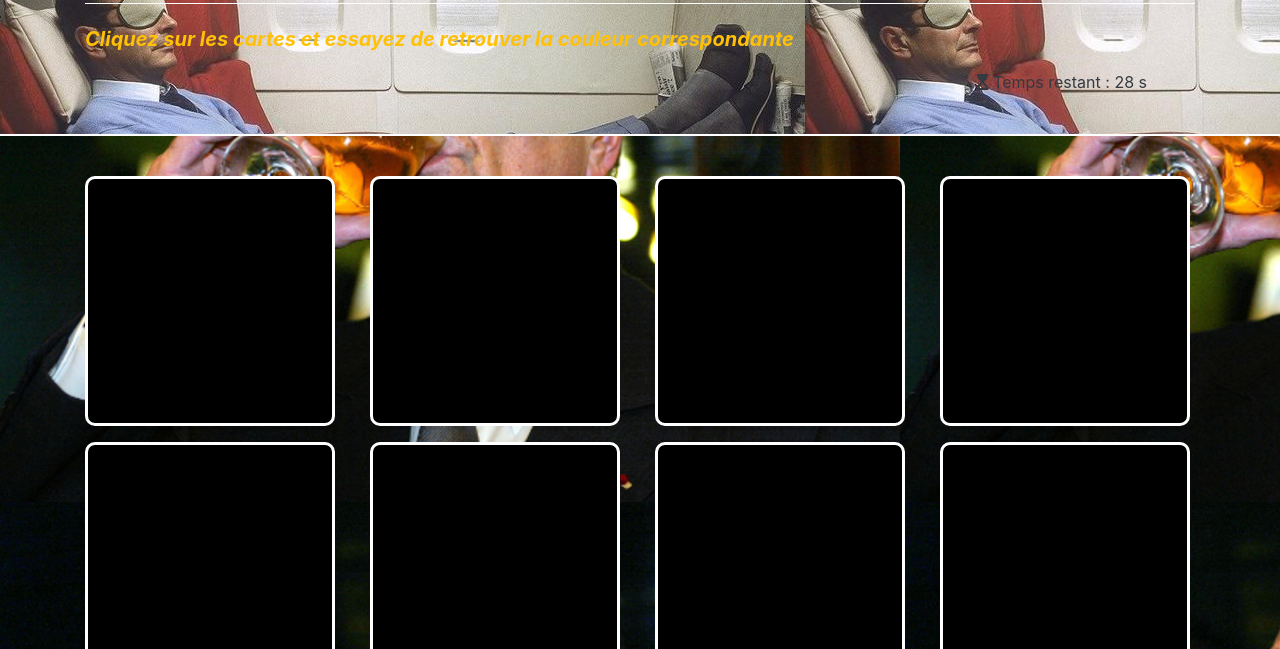
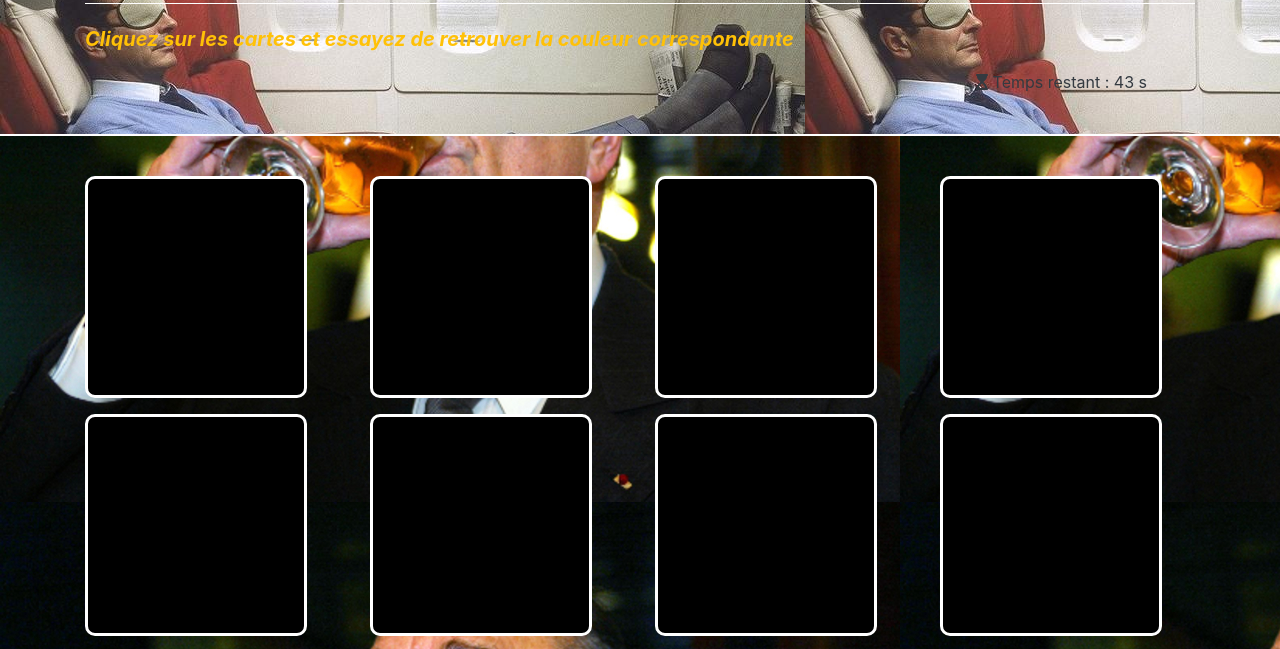
Before and after one commit to brunoharlein/pairGameJS, a plain HTML site: page index.html in a window 1280 px wide. Both pictures are taken after a click on the button "Jouer". Shown: the part 142-791 px from the top of the page. Drawn offline with nearby package versions, Linux system fonts and the light colour scheme; a web font is replaced by a local one.

Commit message:
fix time card

```diff
--- a/css/main.css
+++ b/css/main.css
@@ -102,8 +102,8 @@ textarea {
    }
 
    .card {
-     width: 250px;
-     height: 250px;
+     width: 222px;
+     height: 222px;
      border-radius: 10px;
      border: 3px solid white;
    }
--- a/js/main.js
+++ b/js/main.js
@@ -61,7 +61,7 @@ function changeCardColor(card, color) {
 //Function to start the time
 // Fonction pour démarrer le temps
 function timer() {
-  let seconds = 30;
+  let seconds = 45;
   let timer = document.getElementById("timer");
   timer.innerHTML = "<i class='fas fa-hourglass-start ml-2'></i> Temps restant : " + seconds + " s";
   setInterval(function(){
```
